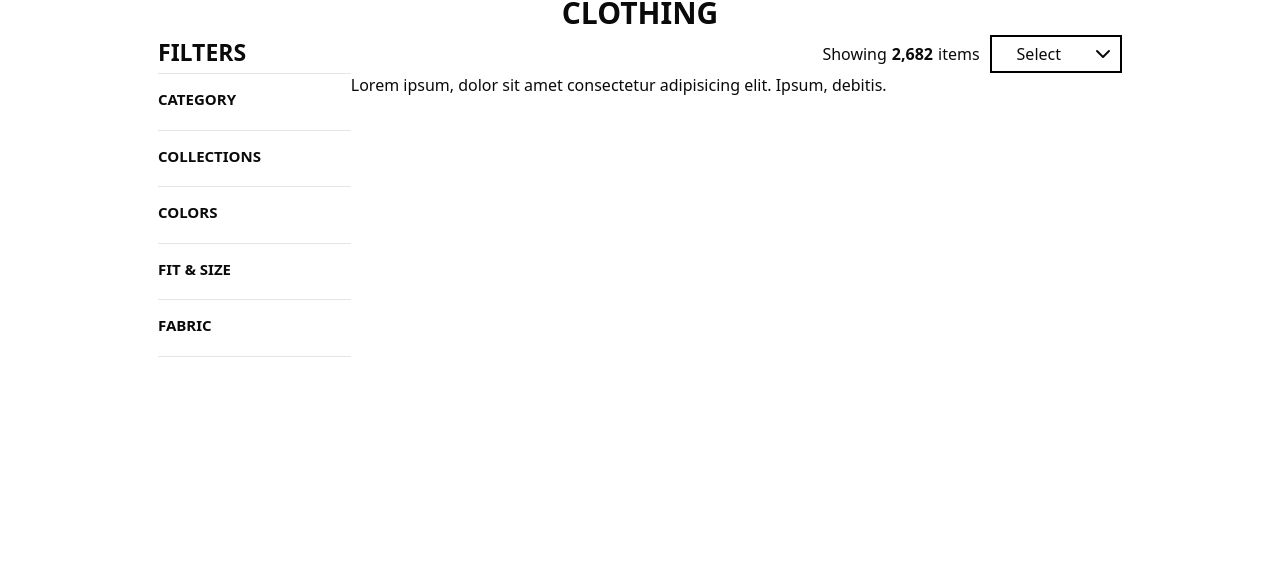
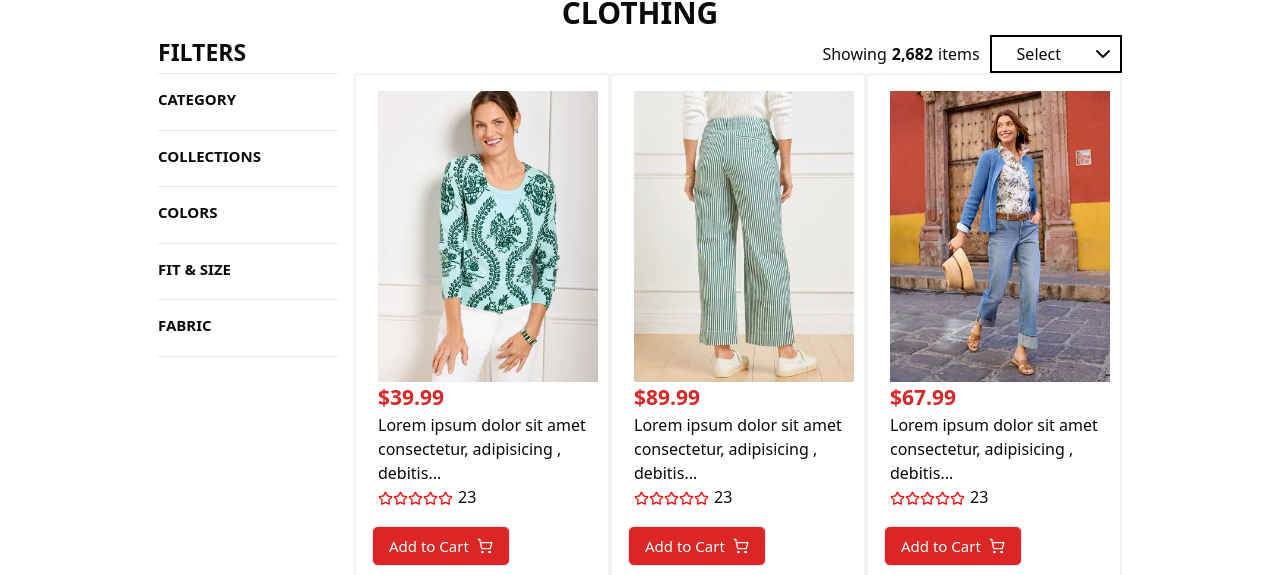
Before and after one commit to akendra-chaulagain/tailwind_css_practice, a Next.js app: page /category in a window 1280 px wide. Shown: the part 377-952 px from the top of the page. Before the commit the page ends 800 px from the top, so only its background shows below. Built offline with nearby package versions, Linux system fonts and the light colour scheme.

Commit message:
category page added

```diff
--- a/app/category/components/Filter.tsx
+++ b/app/category/components/Filter.tsx
@@ -9,7 +9,7 @@ import Link from "next/link";
 const Filter = () => {
   return (
     <>
-      <div className=" mr-[25px] w-[100%]">
+      <div className=" mr-[25px] w-full">
         <hr />
         <Collapsible>
           <CollapsibleTrigger className=" py-[14px]">
@@ -190,7 +190,7 @@ const Filter = () => {
               FABRIC
             </p>
           </CollapsibleTrigger>
-          <CollapsibleContent className="flex flex-col text-[16px] mb-[5px] gap-3 ">
+          <CollapsibleContent className="flex flex-col text-[16px] mb-[5px] gap-3">
             <Link className=" hover:text-red-800" href="/">
               View All{" "}
             </Link>
--- /dev/null
+++ b/app/category/components/Items.tsx
@@ -0,0 +1,51 @@
+import { ShoppingCart, Star } from "lucide-react";
+import Image from "next/image";
+import React from "react";
+import Category from "@/category.json";
+import { Button } from "@/components/ui/button";
+
+const Items = () => {
+  return (
+    <>
+      <div className="grid grid-cols-3">
+        {Category.map((data) => (
+          <div
+            key={data.id}
+            className="cursor-pointer border-2 border-[#f2f2f2] p-4 rounded "
+          >
+            <Image
+              src={data.photo}
+              alt="logo"
+              width={300}
+              height={100}
+              className=" object-fill cursor-pointer ml-[6px]"
+            />
+            <h3 className="font-semibold text-[21px] text-red-600 ml-[6px]">
+              ${data.price}
+            </h3>
+            <p className="text-[16px] ml-[6px]">{data.p}</p>
+            <div className="flex ml-[6px]">
+              <span className="flex mt-[6px] mb-[10px]">
+                <Star size={15} color="red" />
+                <Star size={15} color="red" />
+                <Star size={15} color="red" />
+                <Star size={15} color="red" />
+                <Star size={15} color="red" />
+              </span>
+              <span className="ml-[5px]">23</span>
+            </div>
+
+            <Button
+              variant="outline"
+              className="bg-red-600 text-white text-[15px] mt-[10px]"
+            >
+              Add to Cart <ShoppingCart size={16} />
+            </Button>
+          </div>
+        ))}
+      </div>
+    </>
+  );
+};
+
+export default Items;
--- a/app/category/page.tsx
+++ b/app/category/page.tsx
@@ -10,6 +10,7 @@ import {
 } from "@/components/ui/dropdown-menu";
 import { ChevronDown } from "lucide-react";
 import Filter from "./components/Filter";
+import Items from "./components/Items";
 
 const page = () => {
   return (
@@ -50,13 +51,12 @@ const page = () => {
           </div>
         </div>
 
-        <div className="grid grid-cols-5 ">
+        <div className="grid grid-cols-5 gap-4">
           {/* filter components  */}
           <Filter />
 
           <div className="col-span-4  h-full w-full">
-            Lorem ipsum, dolor sit amet consectetur adipisicing elit. Ipsum,
-            debitis.
+            <Items />
           </div>
         </div>
       </div>
--- a/components/Product.tsx
+++ b/components/Product.tsx
@@ -1,8 +1,9 @@
 "use client";
-import { Star } from "lucide-react";
+import { ShoppingCart, Star } from "lucide-react";
 import Image from "next/image";
 import React from "react";
 import Category from "../category.json";
+import { Button } from "./ui/button";
 
 const Product = () => {
   return (
@@ -11,7 +12,7 @@ const Product = () => {
         <h1 className="flex justify-center font-semibold text-[27px] mb-[20px] tracking-wide text-[#adb5bd]">
           #OUR PRODUCTS
         </h1>
-        <div className="grid grid-cols-6">
+        <div className="grid grid-cols-3">
           {Category.map((data) => (
             <div
               key={data.id}
@@ -20,24 +21,31 @@ const Product = () => {
               <Image
                 src={data.photo}
                 alt="logo"
-                width={300}
+                width={700}
                 height={100}
-                className=" object-fill cursor-pointer ml-[6px]"
+                className=" flex justify-center object-fill cursor-pointer "
               />
-              <h3 className="font-semibold text-[21px] text-red-800 ml-[6px]">
+              <h3 className="font-semibold text-[21px] text-red-600 ml-[6px]">
                 ${data.price}
               </h3>
-              <p className="text-[17px] ml-[6px]">{data.p}</p>
+              <p className="text-[16px] ml-[6px]">{data.p}</p>
               <div className="flex ml-[6px]">
                 <span className="flex mt-[6px] mb-[10px]">
-                  <Star />
-                  <Star />
-                  <Star />
-                  <Star />
-                  <Star />
+                  <Star size={15} color="red" />
+                  <Star size={15} color="red" />
+                  <Star size={15} color="red" />
+                  <Star size={15} color="red" />
+                  <Star size={15} color="red" />
                 </span>
                 <span className="ml-[5px]">23</span>
               </div>
+
+              <Button
+                variant="outline"
+                className="bg-red-600 text-white text-[15px] mt-[10px]"
+              >
+                Add to Cart <ShoppingCart size={16} />
+              </Button>
             </div>
           ))}
         </div>
```
